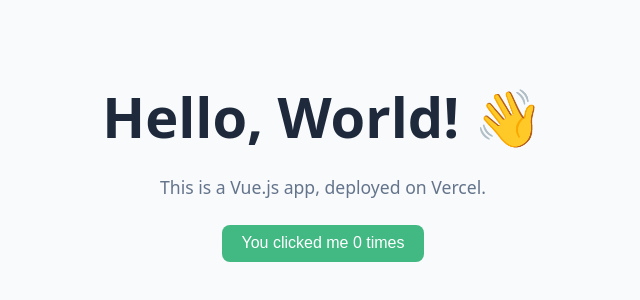
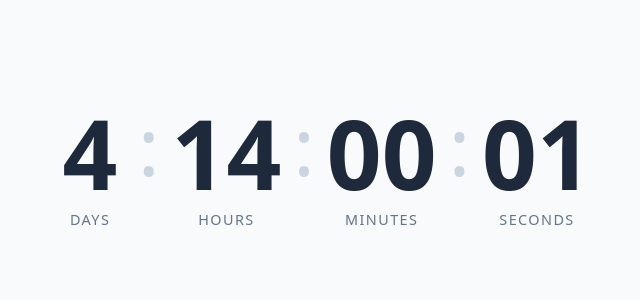
Before and after one commit to RegardtS/Testing-things, a Vue app: page / in a window 1280 px wide. Shown: the part 232-532 px from the top of the page, without its empty margins (317-957 px from the left). Built offline with nearby package versions, Linux system fonts and the light colour scheme.

Commit message:
Replace landing page with countdown to Mon 13 Jul 2026 09:00 SAST
Co-Authored-By: Claude Opus 4.8 <noreply@anthropic.com>
Claude-Session: https://claude.ai/code/session_015yJaCVU6hxy97HN4NNXnjt

```diff
--- a/index.html
+++ b/index.html
@@ -4,7 +4,7 @@
     <meta charset="UTF-8" />
     <link rel="icon" href="/favicon.svg" type="image/svg+xml" />
     <meta name="viewport" content="width=device-width, initial-scale=1.0" />
-    <title>Hello World — Vue</title>
+    <title>Countdown</title>
   </head>
   <body>
     <div id="app"></div>
--- a/src/App.vue
+++ b/src/App.vue
@@ -1,55 +1,113 @@
 <script setup>
-import { ref } from 'vue'
+import { ref, computed, onMounted, onUnmounted } from 'vue'
 
-const count = ref(0)
+// Monday 13 July 2026, 09:00 South African Standard Time (SAST, UTC+2)
+const target = new Date('2026-07-13T09:00:00+02:00')
+
+const now = ref(new Date())
+let timer
+
+onMounted(() => {
+  timer = setInterval(() => {
+    now.value = new Date()
+  }, 1000)
+})
+
+onUnmounted(() => {
+  clearInterval(timer)
+})
+
+const remaining = computed(() => Math.max(0, target - now.value))
+const finished = computed(() => remaining.value === 0)
+
+const pad = (n) => String(n).padStart(2, '0')
+
+const parts = computed(() => {
+  const total = Math.floor(remaining.value / 1000)
+  return {
+    days: Math.floor(total / 86400),
+    hours: pad(Math.floor((total % 86400) / 3600)),
+    minutes: pad(Math.floor((total % 3600) / 60)),
+    seconds: pad(total % 60),
+  }
+})
 </script>
 
 <template>
-  <main class="app">
-    <h1>Hello, World! 👋</h1>
-    <p>This is a Vue.js app, deployed on Vercel.</p>
-    <button type="button" @click="count++">
-      You clicked me {{ count }} time{{ count === 1 ? '' : 's' }}
-    </button>
+  <main class="countdown">
+    <div v-if="!finished" class="clock">
+      <div class="unit">
+        <span class="value">{{ parts.days }}</span>
+        <span class="label">days</span>
+      </div>
+      <span class="sep">:</span>
+      <div class="unit">
+        <span class="value">{{ parts.hours }}</span>
+        <span class="label">hours</span>
+      </div>
+      <span class="sep">:</span>
+      <div class="unit">
+        <span class="value">{{ parts.minutes }}</span>
+        <span class="label">minutes</span>
+      </div>
+      <span class="sep">:</span>
+      <div class="unit">
+        <span class="value">{{ parts.seconds }}</span>
+        <span class="label">seconds</span>
+      </div>
+    </div>
+    <div v-else class="done">Time's up!</div>
   </main>
 </template>
 
 <style scoped>
-.app {
+.countdown {
+  display: flex;
+  align-items: center;
+  justify-content: center;
+  min-height: 100vh;
+  padding: 1rem;
+}
+
+.clock {
+  display: flex;
+  align-items: flex-start;
+  gap: 0.75rem;
+}
+
+.unit {
   display: flex;
   flex-direction: column;
   align-items: center;
-  justify-content: center;
-  min-height: 100vh;
-  gap: 1rem;
-  text-align: center;
-  padding: 1rem;
+  min-width: 4.5rem;
 }
 
-h1 {
-  font-size: clamp(2rem, 6vw, 3.5rem);
-  margin: 0;
+.value {
+  font-size: clamp(2.5rem, 12vw, 6rem);
+  font-weight: 700;
+  line-height: 1;
+  font-variant-numeric: tabular-nums;
+  color: #1e293b;
 }
 
-p {
-  margin: 0;
+.label {
+  margin-top: 0.5rem;
+  font-size: clamp(0.7rem, 2vw, 0.9rem);
+  text-transform: uppercase;
+  letter-spacing: 0.1em;
   color: #64748b;
-  font-size: 1.1rem;
 }
 
-button {
-  margin-top: 0.5rem;
-  padding: 0.6rem 1.2rem;
-  font-size: 1rem;
-  color: #fff;
-  background: #42b883;
-  border: none;
-  border-radius: 0.5rem;
-  cursor: pointer;
-  transition: background 0.2s ease;
+.sep {
+  font-size: clamp(2rem, 10vw, 5rem);
+  font-weight: 300;
+  line-height: 1;
+  color: #cbd5e1;
 }
 
-button:hover {
-  background: #369b6f;
+.done {
+  font-size: clamp(2rem, 10vw, 5rem);
+  font-weight: 700;
+  color: #42b883;
 }
 </style>
```
